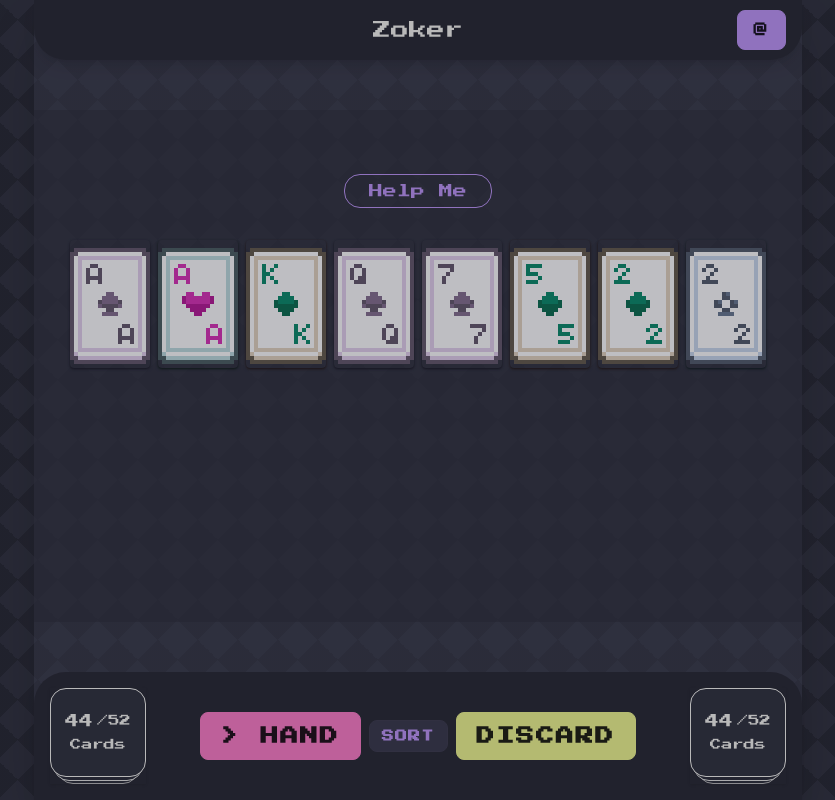
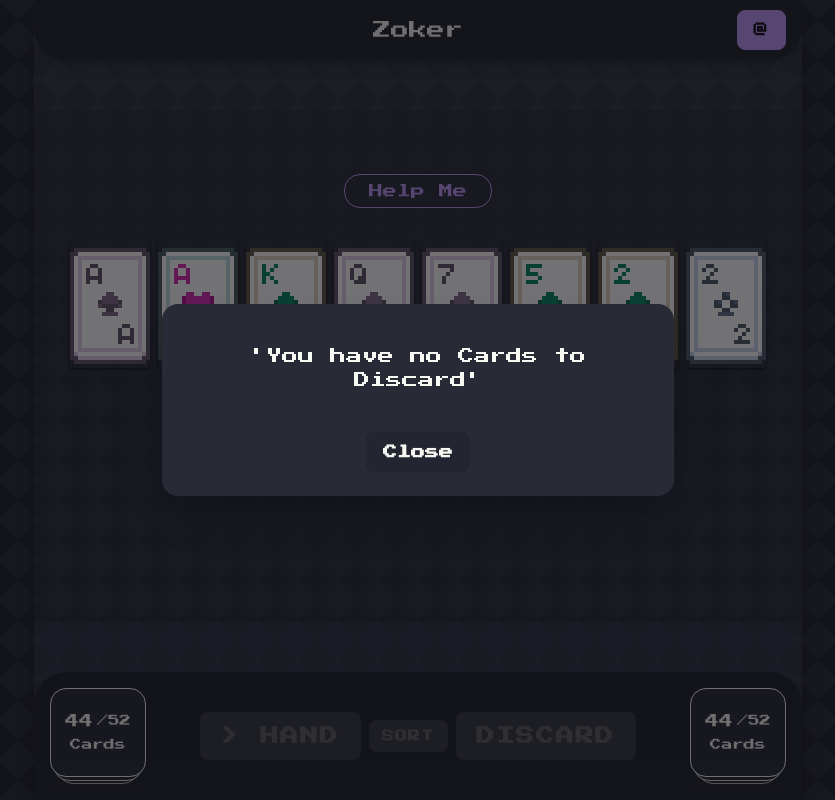
Before and after one commit to linktotheart/roguelike-deckbuilder, a Vue app: page / in a window 1280 px wide. Both pictures are taken after a click on the button "DISCARD". Shown: the whole page, without its empty margins (222-1057 px from the left). Built offline with nearby package versions, Linux system fonts and the light colour scheme.

Commit message:
feat: Enhance PlayButton and WarnModal components with disabled state and improved styling

```diff
--- a/src/App.vue
+++ b/src/App.vue
@@ -13,16 +13,18 @@
   <app-footer>
     <DeckOfCards />
     <div class="ml-auto flex gap-2 items-center">
-      <PlayButton text="> Hand" class="btn-primary btn-lg" @click="startGame" />
-      <PlayButton text="Sort" class="btn-soft btn-secondary btn-sm" @click="sortCardsInDeck(true)" />
-      <PlayButton text="Discard" class="btn-warning btn-lg" @click="discardHand" />
+      <PlayButton text="> Hand" class="btn-primary btn-lg" :disabled="isDiscarding" @click="startGame" />
+      <PlayButton text="Sort" class="btn-soft btn-secondary btn-sm" @click="sortCardsInDeck(true)"
+        :disabled="isDiscarding" />
+      <PlayButton text="Discard" class="btn-warning btn-lg" @click="discardHand" :disabled="isDiscarding" />
     </div>
     <!-- <PlayButton text="Start Game" @click="startGame"></PlayButton> -->
     <DeckOfCards class="ml-auto" />
   </app-footer>
 
-  <warn-modal :is-open="isOpen" :title="'You have no Cards to Discard'" @close="closeModal">
-    Helper</warn-modal>
+  <warn-modal v-if="showModal" :is-open="showModal" @close="closeModal">
+    'You have no Cards to Discard'
+  </warn-modal>
 
 </template>
 
@@ -44,7 +46,7 @@ const playerDeck = ref([])
 const playerHand = ref([])
 const showModal = ref(false)
 const isSortedBySuit = ref(false)
-const updateKey = ref(+new Date())
+const isDiscarding = ref(false)
 
 const store = useStore()
 store.resetDeck()
@@ -84,6 +86,7 @@ const restartGame = () => {
 const waitFor = (ms) => new Promise(resolve => setTimeout(resolve, ms));
 
 const discardHand = async () => {
+  isDiscarding.value = true
   if (playerHand.value.length === 0) {
     showModal.value = true
     return
@@ -103,6 +106,7 @@ const discardHand = async () => {
     await waitFor(100)
     playerDeck.value = [...playerDeck.value, ...store.dealCards(1)]
   }
+  isDiscarding.value = false
 }
 
 const sortCardsInDeck = ((chagedOrder = false) => {
@@ -123,10 +127,13 @@ const sortCardsInDeck = ((chagedOrder = false) => {
   if (chagedOrder) {
     isSortedBySuit.value = !isSortedBySuit.value;
   }
-  updateKey.value += 1
   return sorted;
 
 })
+
+const closeModal = () => {
+  showModal.value = false
+}
 
 startGame()
 
@@ -148,7 +155,7 @@ startGame()
 .list-enter-from,
 .list-leave-to {
   opacity: 0;
-  transform: translateX(100px);
+  transform: translateX(20px);
 }
 
 .list-move {
--- a/src/components/PlayButton.vue
+++ b/src/components/PlayButton.vue
@@ -1,5 +1,5 @@
 <template>
-	<button class="btn" @click="$emit('click')">
+	<button class="btn" @click="$emit('click')" :disabled="disabled">
 		<slot>
 			<span class="uppercase font-pixel tracking-widest">
 				{{ text }}
@@ -12,7 +12,11 @@ defineProps({
 	text: {
 		type: String,
 		default: 'Play'
-	}
+	},
+	disabled: {
+		type: Boolean,
+		default: false
+	},
 });
 defineEmits(['click']);
 </script>
--- a/src/components/WarnModal.vue
+++ b/src/components/WarnModal.vue
@@ -1,13 +1,13 @@
 <template>
 	<dialog :id="modalId" class="modal" ref="myModal">
 		<div class="modal-box">
-			<h3 class="text-lg font-bold" v-if="title !== ''">{{ title }}</h3>
-			<p class="py-4">
+			<h3 class="text-lg font-bold text-center" v-if="title && title !== ''">{{ title }}</h3>
+			<p class="py-4 text-center">
 				<slot>
 					Are you sure you want to proceed? This action cannot be undone.
 				</slot>
 			</p>
-			<div class="modal-action">
+			<div class="modal-action justify-center">
 				<form method="dialog">
 					<button class="btn" @click="closeModal">Close</button>
 				</form>
@@ -20,7 +20,7 @@ import { defineProps, defineEmits, onMounted, ref } from 'vue';
 const props = defineProps({
 	title: {
 		type: String,
-		default: 'Warning'
+		default: ''
 	},
 	modalId: {
 		type: String,
```
